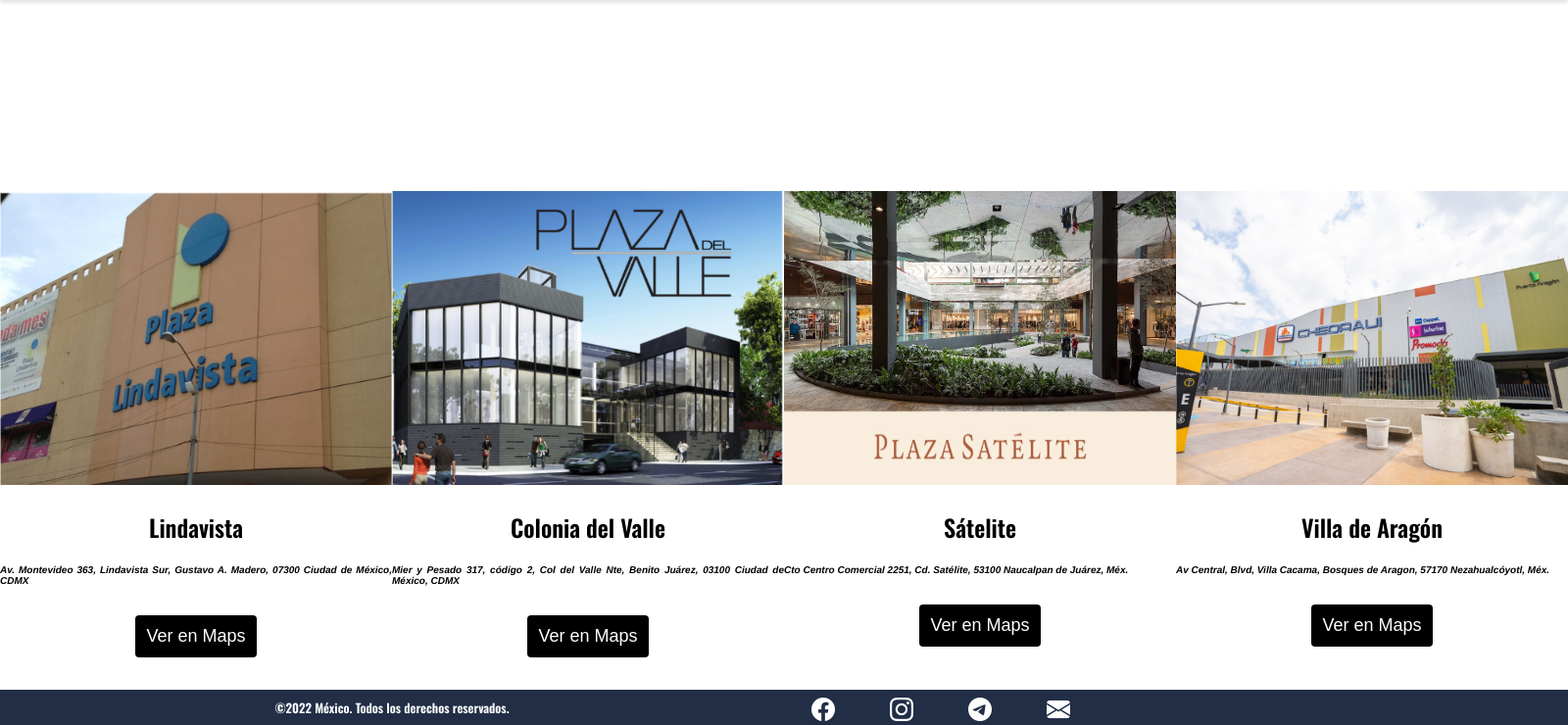
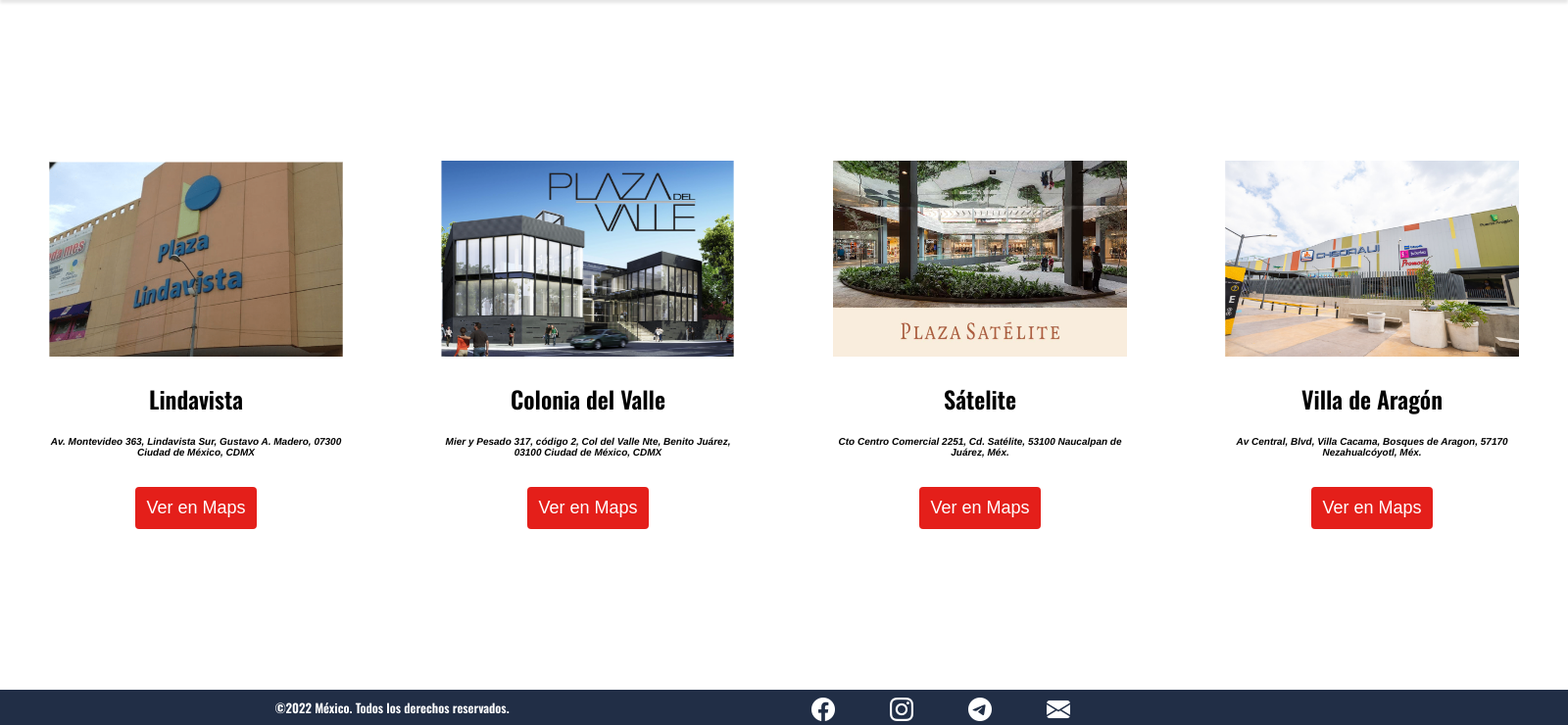
Before and after one commit to Samir-mtz/Sendiit-Complete, a Flask app: page /sucursales in a window 1600 px wide. Shown: the part 60-800 px from the top of the page at 98% size. Run offline with Flask 2, Linux system fonts and the light colour scheme; some libraries are stand-ins or nearby versions.

Commit message:
Correccion de formato, gramatica y diseño

```diff
--- a/src/static/css/Sucursales.css
+++ b/src/static/css/Sucursales.css
@@ -8,47 +8,49 @@
 	grid-template-columns: repeat(4, 1fr);
 	text-align: center;
 	height: 90%;
+	place-content: center;
 }
 .main .Fotos{
 	text-align: center;
-	width: 400px;
-	height: 300px;
+	width: 300px;
+	height: 200px;
 }
 .main .lindavista{
 	text-align: center;
-	padding-top: 100px;
-	margin-top: 60px;
-
 }
 .main .textoL{
-	text-align: justify;
+	text-align: center;
 	font: italic bold 10px Helvetica, Sans-Serif;
+	margin-left: 50px;
+	margin-right: 50px;
 }
 .main .Valle{
 	text-align: center;
-	padding-top: 100px;
-	margin-top: 60px;
 
 }
 .main .Satelite{
 	text-align: center;
-	margin-top: 60px;
-	padding-top: 100px;
 }
 .main .MultiplazaBosques{
 	text-align: center;
-	margin-top: 60px;
-	padding-top: 100px;
 
 }
+
 .main .Maps button{
 	margin-top: 20px;
 	color: white;
 	font-size: large;
-	background: black;
+	background: #e41f1a;
 	padding: 11px 11px;
 	border: none;
 	border-radius: 4px;
 	cursor: pointer;
 	transition: all 0.5s ease 0s;
 }
+
+.main .Maps button:hover{
+	cursor: pointer;
+	transition: all 1s;
+	transform: scale(1.1);
+	box-shadow: 5px 5px 5px #e41d1ab3;
+}
```
Also changed, not shown: src/static/css/Maps.css (+14 -1 lines).
